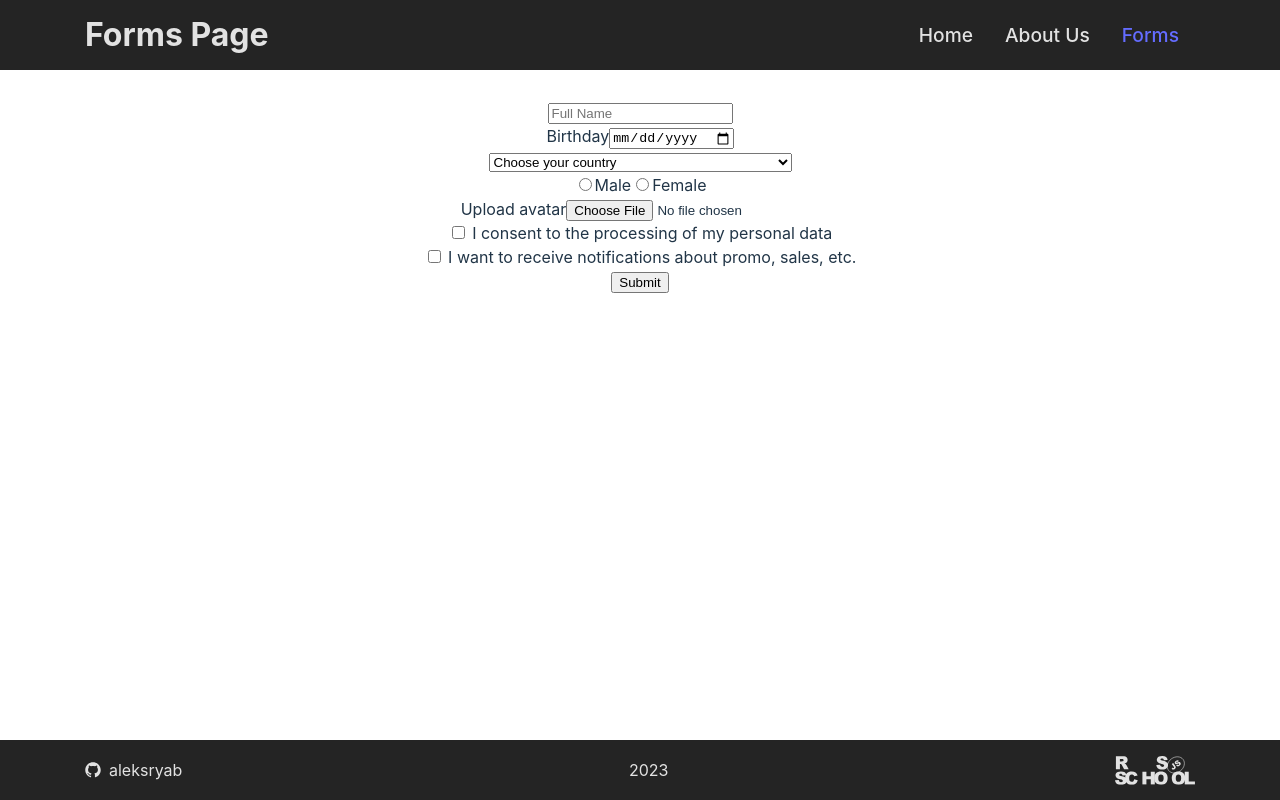
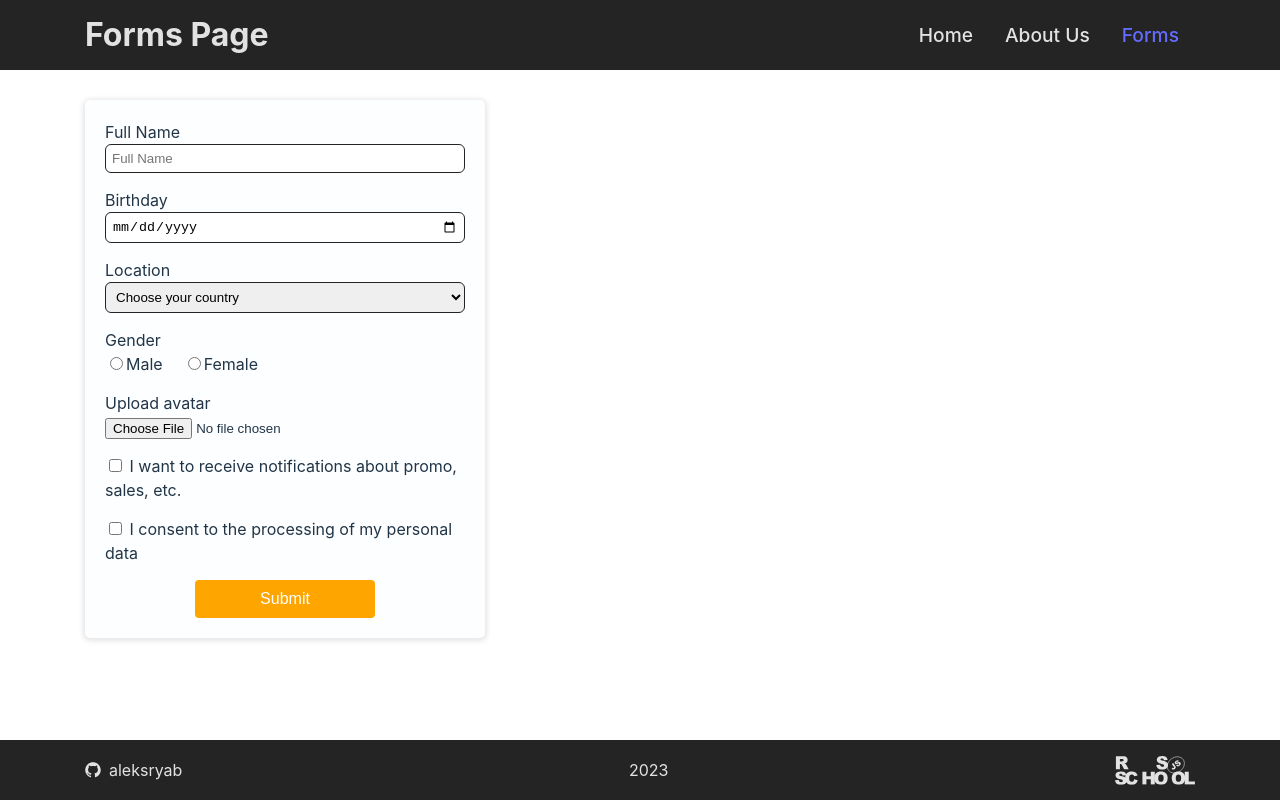
Before and after one commit to aleksryab/rss-react, a React (Vite) app: page /forms in a window 1280 px wide. Built offline with nearby package versions, Linux system fonts and the light colour scheme.

Commit message:
feat: add form card

```diff
--- a/src/components/Button/Button.scss
+++ b/src/components/Button/Button.scss
@@ -1,6 +1,7 @@
 .button {
   display: inline-flex;
   align-items: center;
+  justify-content: center;
   padding: 0.375rem 0.75rem;
   font-size: 1rem;
   line-height: 1.5;
--- a/src/components/Button/Button.tsx
+++ b/src/components/Button/Button.tsx
@@ -1,17 +1,17 @@
 import React, { Component } from 'react';
 import './Button.scss';
 
-type ButtonProps = {
+interface ButtonProps extends React.ButtonHTMLAttributes<HTMLButtonElement> {
   title: string;
   icon?: React.ReactNode;
-};
+}
 
 class Button extends Component<ButtonProps> {
   render() {
-    const { title, icon } = this.props;
+    const { title, icon, className, ...props } = this.props;
 
     return (
-      <button className="button" type="button">
+      <button className={`button ${className}`} {...props}>
         {icon && <span className="button__icon">{icon}</span>}
         <span className="button__title">{title}</span>
       </button>
--- /dev/null
+++ b/src/components/FormCard/FormCard.module.scss
@@ -0,0 +1,44 @@
+.container {
+  width: 320px;
+  padding: 20px;
+  border-radius: 5px;
+  background: #fdfeff;
+  box-shadow: 0 8px 40px rgba(0, 0, 0, 0.2);
+  transition: 0.6s ease;
+  text-align: center;
+}
+
+.avatar {
+  width: 124px;
+  height: 124px;
+  display: flex;
+  margin: 0 auto;
+  object-fit: cover;
+  border-radius: 50%;
+  box-shadow: 0 13px 26px rgba(0, 0, 0, 0.2), 0 3px 6px rgba(0, 0, 0, 0.2);
+}
+
+.row {
+  display: flex;
+  align-items: center;
+  justify-content: center;
+  margin: 0.25rem 0;
+}
+
+.icon {
+  display: inline-flex;
+  margin-right: 0.25rem;
+  flex-shrink: 0;
+  color: #e47209;
+  user-select: none;
+}
+
+.title {
+  margin: 10px 0;
+  font-size: 1.5rem;
+}
+
+.policy {
+  font-size: 0.8rem;
+  line-height: 1;
+}
--- /dev/null
+++ b/src/components/FormCard/FormCard.tsx
@@ -0,0 +1,53 @@
+import React, { Component } from 'react';
+import { IFormInfo } from '../../types';
+import styles from './FormCard.module.scss';
+import { ReactComponent as LocationIcon } from '../../assets/location-icon.svg';
+
+type FormCardProps = {
+  cardInfo: IFormInfo;
+};
+
+class FormCard extends Component<FormCardProps> {
+  render() {
+    const { fullName, birthday, country, gender, avatar, subscribe } = this.props.cardInfo;
+
+    return (
+      <div className={styles.container}>
+        <div>
+          <img className={styles.avatar} src={avatar} alt={fullName} />
+        </div>
+        <div>
+          <h3 className={styles.title}>{fullName}</h3>
+          <p className={styles.row}>
+            <span className={styles.icon}>
+              <LocationIcon />
+            </span>
+            {country}
+          </p>
+          <p className={styles.row}>
+            <span className={styles.icon}>
+              {gender === 'male' && '👨‍🎓'}
+              {gender === 'female' && '👩‍🎓'}
+            </span>
+            {gender} student
+          </p>
+          <p className={styles.row}>
+            <span className={styles.icon}>🎂</span>
+            {birthday}
+          </p>
+          <p className={styles.row}>
+            <span className={styles.icon}>{subscribe ? '✔️' : '❌'}</span>
+            Subscription to notifications
+          </p>
+        </div>
+        <div>
+          <p className={styles.policy}>
+            The user has consented to the processing of personal data and all our terms 😈
+          </p>
+        </div>
+      </div>
+    );
+  }
+}
+
+export default FormCard;
--- /dev/null
+++ b/src/components/FormCard/index.ts
@@ -0,0 +1 @@
+export { default } from './FormCard';
--- /dev/null
+++ b/src/components/InfoForm/InfoForm.module.scss
@@ -0,0 +1,39 @@
+.form {
+  width: 400px;
+  padding: 20px;
+  box-shadow: 0px 1px 5px 2px rgba(0, 0, 0, 0.1);
+  border-radius: 5px;
+  background: #fdfeff;
+}
+
+.row {
+  margin-bottom: 15px;
+  text-align: left;
+}
+
+.textInput {
+  width: 100%;
+  padding: 0.375rem;
+  border-radius: 0.375rem;
+  outline: none;
+  border: 1px solid #242424;
+
+  &:focus {
+    border-color: #646cff;
+  }
+}
+
+.radioGroup {
+  display: flex;
+  gap: 20px;
+}
+
+.error {
+  color: red;
+  font-size: 0.9rem;
+  line-height: 1.1;
+}
+
+.submitButton {
+  width: 50%;
+}
--- a/src/components/InfoForm/InfoForm.tsx
+++ b/src/components/InfoForm/InfoForm.tsx
@@ -1,6 +1,21 @@
 import React, { Component } from 'react';
 import { IFormInfo } from '../../types';
+import Button from '../Button';
 import COUNTRIES from './countries';
+import styles from './InfoForm.module.scss';
+
+const isValidFullName = (fullName: string): boolean => {
+  let isValid = true;
+
+  const names = fullName.split(' ');
+  if (names.length < 2) return false;
+
+  names.forEach((name) => {
+    if (name[0] === name[0].toLowerCase()) isValid = false;
+  });
+
+  return isValid;
+};
 
 type InfoFormProps = {
   onSubmit: (info: IFormInfo) => void;
@@ -26,62 +41,93 @@ export class InfoForm extends Component<InfoFormProps> {
   avatarRef = React.createRef<HTMLInputElement>();
   policyRef = React.createRef<HTMLInputElement>();
   subscribeRef = React.createRef<HTMLInputElement>();
-
   maleGenderRef = React.createRef<HTMLInputElement>();
   femaleGenderRef = React.createRef<HTMLInputElement>();
+
+  resetForm = () => {
+    [this.fullNameRef, this.birthdayRef, this.countryRef, this.avatarRef].forEach(
+      (ref) => (ref.current!.value = '')
+    );
+    [this.policyRef, this.subscribeRef, this.maleGenderRef, this.femaleGenderRef].forEach(
+      (ref) => (ref.current!.checked = false)
+    );
+  };
+
+  validateForm = ({ fullName, birthday, country, gender, avatar, policy }: IFormInfo): boolean => {
+    const errors = { ...this.initialErrors };
+    let isError = false;
+
+    if (!fullName) {
+      errors.fullNameError = 'Please introduce yourself';
+      isError = true;
+    } else if (!isValidFullName(fullName)) {
+      errors.fullNameError =
+        'The full name must consist of at least two words starting with a capital letter';
+      isError = true;
+    }
+
+    if (!birthday) {
+      errors.birthdayError = 'Please choose your birthday';
+      isError = true;
+    }
+
+    if (!country) {
+      errors.countryError = 'Please choose your location';
+      isError = true;
+    }
+
+    if (!avatar) {
+      errors.avatarError = 'Please upload avatar picture';
+      isError = true;
+    }
+
+    if (!policy) {
+      errors.policyError = 'Please agree with our terms';
+      isError = true;
+    }
+
+    if (!gender) {
+      errors.ganderError = 'Please select gender';
+      isError = true;
+    }
+
+    this.setState({ errors });
+    return !isError;
+  };
+
+  getAvatar = (): string => {
+    let avatar = '';
+    if (this.avatarRef.current?.files?.length) {
+      avatar = URL.createObjectURL(this.avatarRef.current.files[0]);
+    }
+    return avatar;
+  };
+
+  getGender = (): string => {
+    let gender = '';
+    if (this.maleGenderRef.current?.checked) gender = this.maleGenderRef.current.value;
+    if (this.femaleGenderRef.current?.checked) gender = this.femaleGenderRef.current.value;
+    return gender;
+  };
 
   handleSubmit = (e: React.FormEvent<HTMLFormElement>) => {
     e.preventDefault();
 
-    const errors = { ...this.initialErrors };
-    let isError = false;
+    const fields = {
+      fullName: this.fullNameRef.current?.value ?? '',
+      birthday: this.birthdayRef.current?.value ?? '',
+      country: this.countryRef.current?.value ?? '',
+      subscribe: this.subscribeRef.current?.checked ?? false,
+      policy: this.policyRef.current?.checked ?? false,
+      avatar: this.getAvatar(),
+      gender: this.getGender(),
+    };
 
-    if (!this.fullNameRef.current?.value) {
-      errors.fullNameError = 'Please introduce yourself';
-      isError = true;
+    const isValid = this.validateForm(fields);
+    if (isValid) {
+      this.props.onSubmit(fields);
+      this.resetForm();
     }
-
-    if (!this.birthdayRef.current?.value) {
-      errors.birthdayError = 'Please choose your birthday';
-      isError = true;
-    }
-
-    if (!this.countryRef.current?.value) {
-      errors.countryError = 'Please choose country';
-      isError = true;
-    }
-
-    if (!this.avatarRef.current?.value) {
-      errors.avatarError = 'Please choose avatar picture';
-      isError = true;
-    }
-
-    if (!this.policyRef.current?.checked) {
-      errors.policyError = 'Please agree with our terms';
-      isError = true;
-    }
-
-    let checkedGender = '';
-    if (this.maleGenderRef.current?.checked) checkedGender = this.maleGenderRef.current.value;
-    if (this.femaleGenderRef.current?.checked) checkedGender = this.femaleGenderRef.current.value;
-    if (!checkedGender) {
-      errors.ganderError = 'Please select gender';
-      isError = true;
-    }
-
-    // this.setState({ errors: { fullNameError, birthdayError, countryError } });
-    if (!isError) {
-      this.props.onSubmit({
-        fullName: this.fullNameRef.current!.value,
-        birthday: this.birthdayRef.current!.value,
-        country: this.countryRef.current!.value,
-        gender: checkedGender,
-        avatar: this.avatarRef.current!.value,
-        subscribe: this.subscribeRef.current!.checked,
-      });
-    }
-
-    this.setState({ errors });
   };
 
   render() {
@@ -89,20 +135,39 @@ export class InfoForm extends Component<InfoFormProps> {
       this.state.errors;
 
     return (
-      <form onSubmit={this.handleSubmit}>
-        <div>
-          <input ref={this.fullNameRef} type="text" placeholder="Full Name" />
-          <div>{fullNameError}</div>
+      <form className={styles.form} onSubmit={this.handleSubmit}>
+        <div className={styles.row}>
+          <label htmlFor="fullName">Full Name</label>
+          <input
+            className={styles.textInput}
+            ref={this.fullNameRef}
+            id="fullName"
+            type="text"
+            name="fullName"
+            placeholder="Full Name"
+          />
+          {fullNameError && <div className={styles.error}>{fullNameError}</div>}
         </div>
-        <div>
-          <label>
-            Birthday
-            <input ref={this.birthdayRef} type="date" />
-          </label>
-          <div>{birthdayError}</div>
+        <div className={styles.row}>
+          <label htmlFor="birthday">Birthday</label>
+          <input
+            className={styles.textInput}
+            ref={this.birthdayRef}
+            type="date"
+            id="birthday"
+            name="birthday"
+          />
+          {birthdayError && <div className={styles.error}>{birthdayError}</div>}
         </div>
-        <div>
-          <select ref={this.countryRef} defaultValue="">
+        <div className={styles.row}>
+          <label htmlFor="country">Location</label>
+          <select
+            className={styles.textInput}
+            ref={this.countryRef}
+            id="country"
+            name="country"
+            defaultValue=""
+          >
             <option value="" disabled>
               Choose your country
             </option>
@@ -110,9 +175,11 @@ export class InfoForm extends Component<InfoFormProps> {
               <option key={country.name}>{country.name}</option>
             ))}
           </select>
-          <div>{countryError}</div>
+          {countryError && <div className={styles.error}>{countryError}</div>}
         </div>
-        <div>
+        <div className={styles.row}>
+          <label>Gender</label>
+          <div className={styles.radioGroup}>
             <label>
               <input ref={this.maleGenderRef} type="radio" name="gender" value="male" />
               Male
@@ -121,30 +188,37 @@ export class InfoForm extends Component<InfoFormProps> {
               <input ref={this.femaleGenderRef} type="radio" name="gender" value="female" />
               Female
             </label>
-          <div>{ganderError}</div>
           </div>
+          {ganderError && <div className={styles.error}>{ganderError}</div>}
+        </div>
+        <div className={styles.row}>
+          <label htmlFor="avatar">Upload avatar</label>
           <div>
-          <label>
-            Upload avatar
-            <input ref={this.avatarRef} type="file" accept="image/*,.png,.jpg,.gif,.web" />
-          </label>
-          <div>{avatarError}</div>
+            <input
+              ref={this.avatarRef}
+              id="avatar"
+              type="file"
+              name="avatar"
+              accept="image/*,.png,.jpg,.gif,.web"
+            />
           </div>
-        <div>
-          <label>
-            <input ref={this.policyRef} type="checkbox" /> I consent to the processing of my
-            personal data
-          </label>
-          <div>{policyError}</div>
+          {avatarError && <div className={styles.error}>{avatarError}</div>}
         </div>
-        <div>
+        <div className={styles.row}>
           <label>
             <input ref={this.subscribeRef} type="checkbox" /> I want to receive notifications about
             promo, sales, etc.
           </label>
         </div>
+        <div className={styles.row}>
+          <label>
+            <input ref={this.policyRef} type="checkbox" /> I consent to the processing of my
+            personal data
+          </label>
+          {policyError && <div className={styles.error}>{policyError}</div>}
+        </div>
         <div>
-          <button type="submit">Submit</button>
+          <Button title="Submit" type="submit" className={styles.submitButton} />
         </div>
       </form>
     );
```
Also changed, not shown: src/types.ts (+10 -0 lines), src/assets/location-icon.svg (added). Lines whose indentation alone changed are shown as unchanged.
